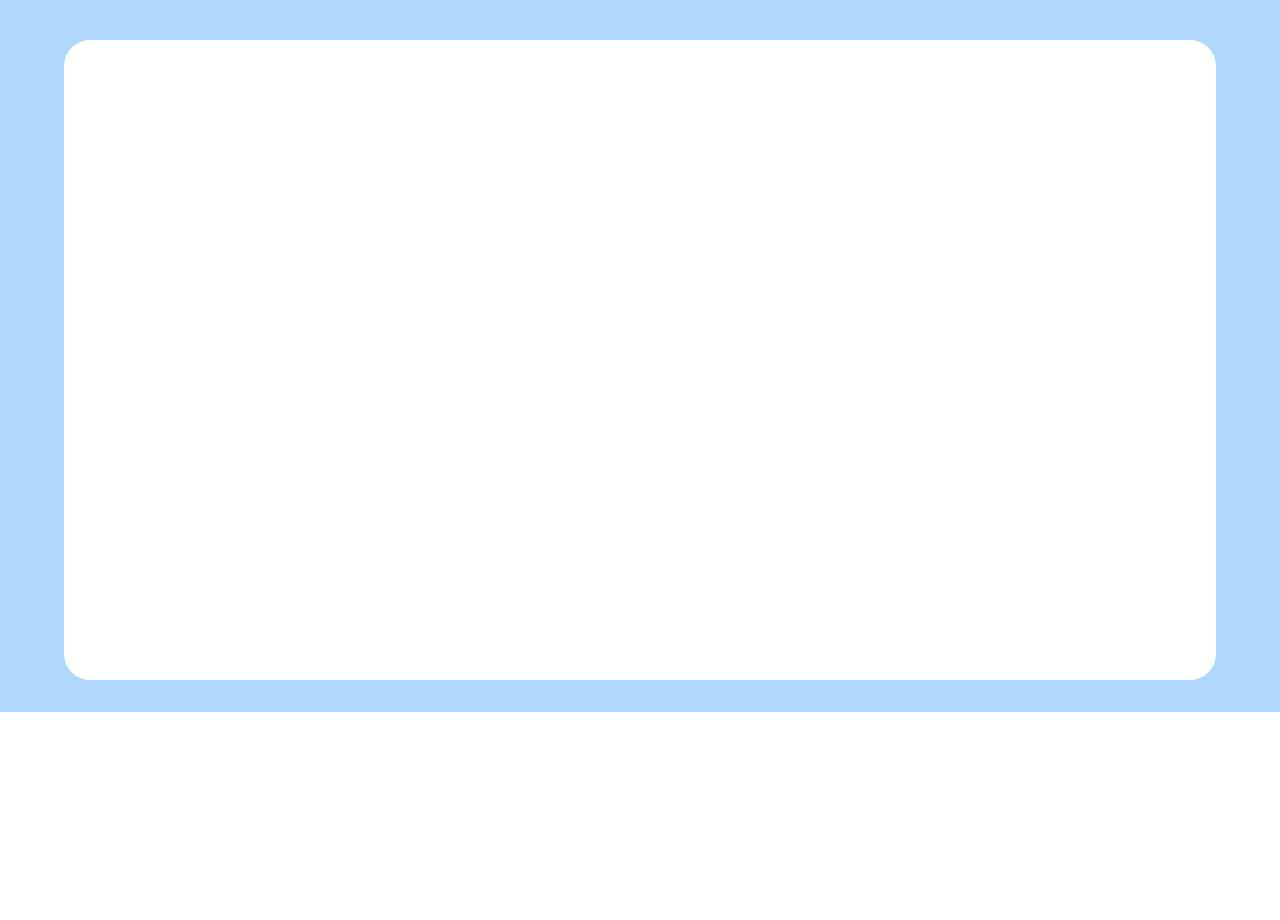
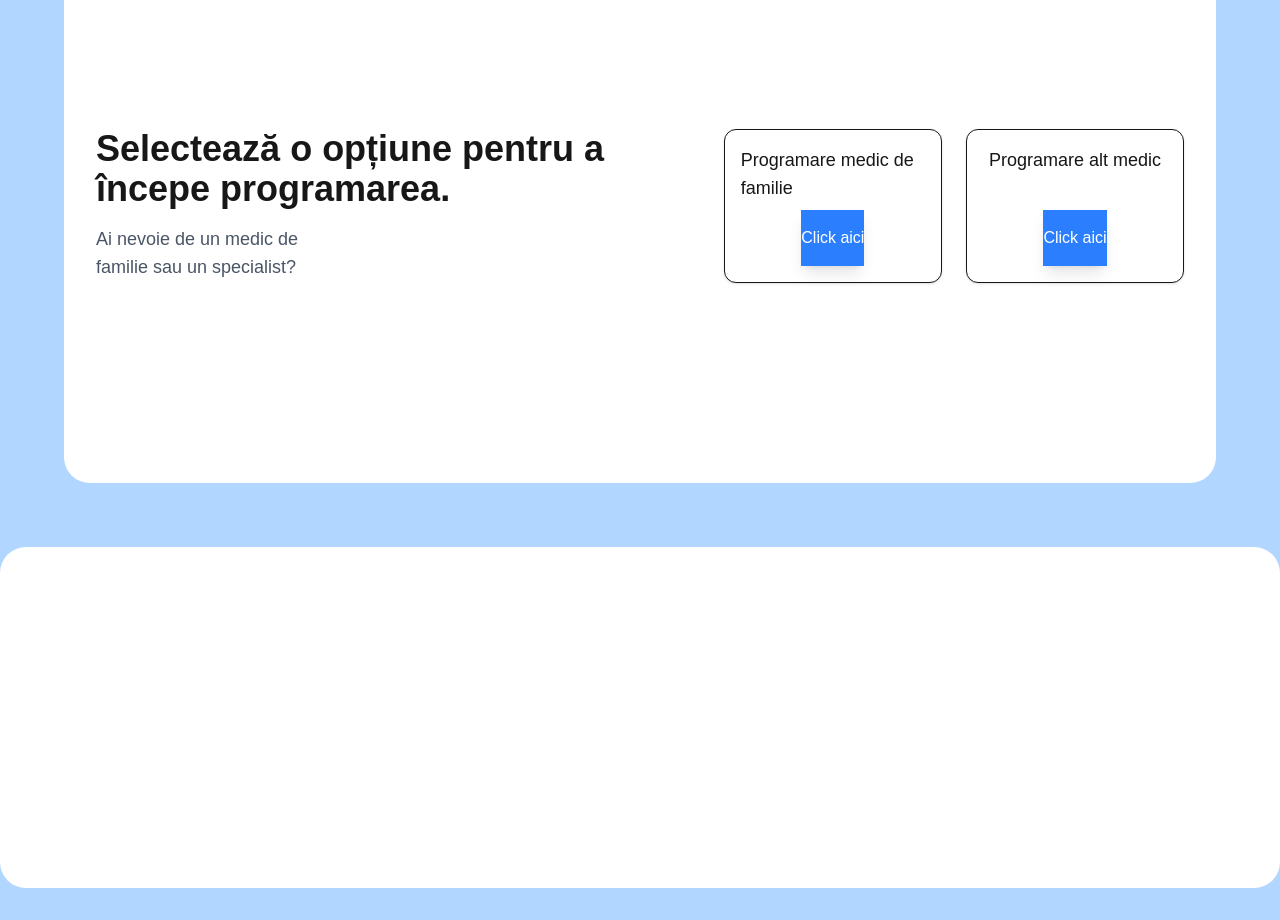
Before and after one commit to IgariokVulcanizare/govtech-25x, a Next.js app in the folder govtech/: page / in a window 1280 px wide. Shown: the part 800-1720 px from the top of the page. Before the commit the page ends 1512 px from the top, so only its background shows below. Built offline with nearby package versions, Linux system fonts and the light colour scheme.

Commit message:
adelina changes made, added the next rectangle and other shit

```diff
--- a/govtech/src/app/Components/Cards.tsx
+++ b/govtech/src/app/Components/Cards.tsx
@@ -1,24 +1,21 @@
-// import React from 'react';
-// import Link from 'next/link';
+import React from 'react';
 
-// interface CardProps {
-//     title: string;
-//     icon: string;
-//     link: string;
-//   }
+interface CardProps {
+    title: string;
+    // icon: string;
+    // link: string;
+  }
 
-//   function Card({ title, icon, link }: CardProps) {
-//     return (
-//       <div className="w-52 p-4 bg-white rounded-xl border shadow-sm flex flex-col items-center justify-between text-center">
-//         <h2 className="text-lg font-medium mb-2">{title}</h2>
-//         <div className="text-4xl mb-4">{icon}</div>
-//         <Link href={link}>
-//           <button className="bg-blue-500 hover:bg-blue-600 text-white px-4 py-2 rounded-full transition">
-//             Click aici
-//           </button>
-//         </Link>
-//       </div>
-//     );
-//   }
+  function Card({ title /*icon, link*/ }: CardProps) {
+    return (
+      <div className="w-[300px] p-4 bg-white rounded-xl border shadow-sm flex flex-col items-center justify-between text-center">
+        <h2 className="text-lg font-medium mb-2 text-left">{title}</h2>
 
-//   export default Card;
+          <button className="bg-blue-500 hover:bg-blue-600 text-white px-full py-4 rounded-[8] transition shadow-lg">
+            Click aici
+          </button>
+      </div>
+    );
+  }
+
+  export default Card;
--- a/govtech/src/app/page.tsx
+++ b/govtech/src/app/page.tsx
@@ -1,6 +1,7 @@
 "use client";
 
 import React, { useState } from "react";
+import Card from "./Components/Cards";
 import Navbar from "./Components/page";
 import { DotLottieReact } from "@lottiefiles/dotlottie-react";
 import { FiPhoneCall, FiSend } from "react-icons/fi";
@@ -61,7 +62,7 @@ export default function Home() {
   };
 
   return (
-    <div className="min-h-screen w-full bg-[#B1D6FF] flex flex-col items-center relative">
+    <div className="min-h-screen w-full bg-[#B1D6FF] flex flex-col items-center relative h-430">
       {/* Sticky Navbar */}
       <Navbar />
 
@@ -96,8 +97,6 @@ export default function Home() {
         </button>
       </div>
 
-      {/* Second Rectangle */}
-      <div className="w-[90%] max-w-8xl bg-white rounded-[3.25vh] my-8 h-[80vh]"></div>
 
       {/* Chat Panel */}
       {showChat && (
@@ -163,6 +162,32 @@ export default function Home() {
           </div>
         </div>
       )}
+
+      {/* Second Rectangle remains unchanged */}
+      <div className="w-[90%] max-w-8xl bg-white rounded-[3.25vh] my-8 h-[80vh] px-8 py-6 flex flex-col md:flex-row items-center justify-center">
+
+        {/* Left text */}
+        <div className="flex gap-6">
+          <div className="mb-8 md:mb-0">
+            <h1 className="flex text-4xl font-bold mb-4 w-[270]">
+              Selectează o opțiune pentru a începe programarea.
+            </h1>
+            <p className="text-gray-600 font-medium text-lg width max-w-[250px]">
+              Ai nevoie de un medic de familie sau un specialist?
+            </p>
+          </div>
+
+        {/* Right cards */}
+          <Card
+            title="Programare medic de familie"
+          />
+          <Card
+            title="Programare alt medic"
+          />
+        </div>
+      </div>
+
+      <div className="w-[100%] max-w-8xl bg-white rounded-[3.25vh] my-8 h-100"></div>
     </div>
   );
 }
```
